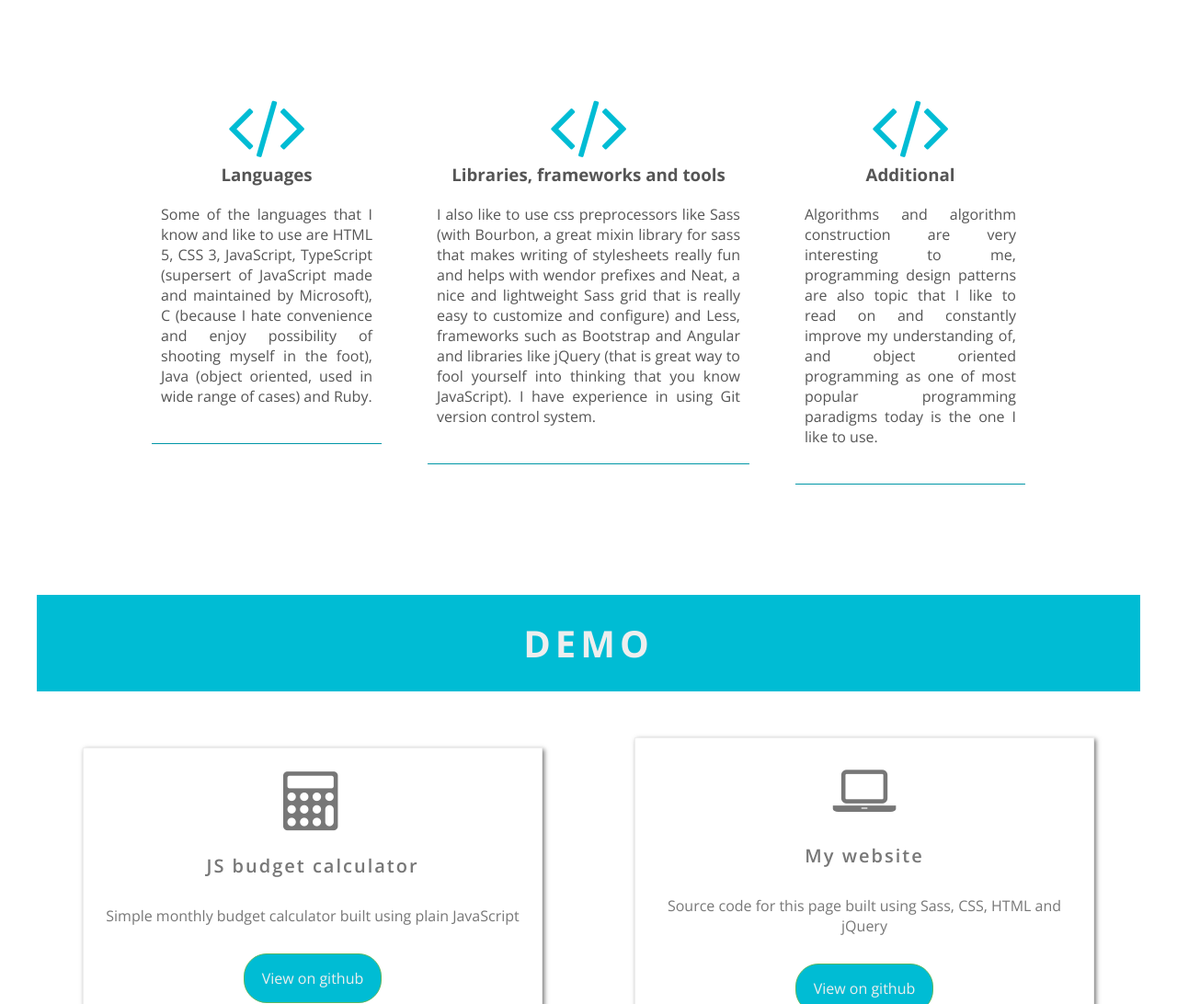
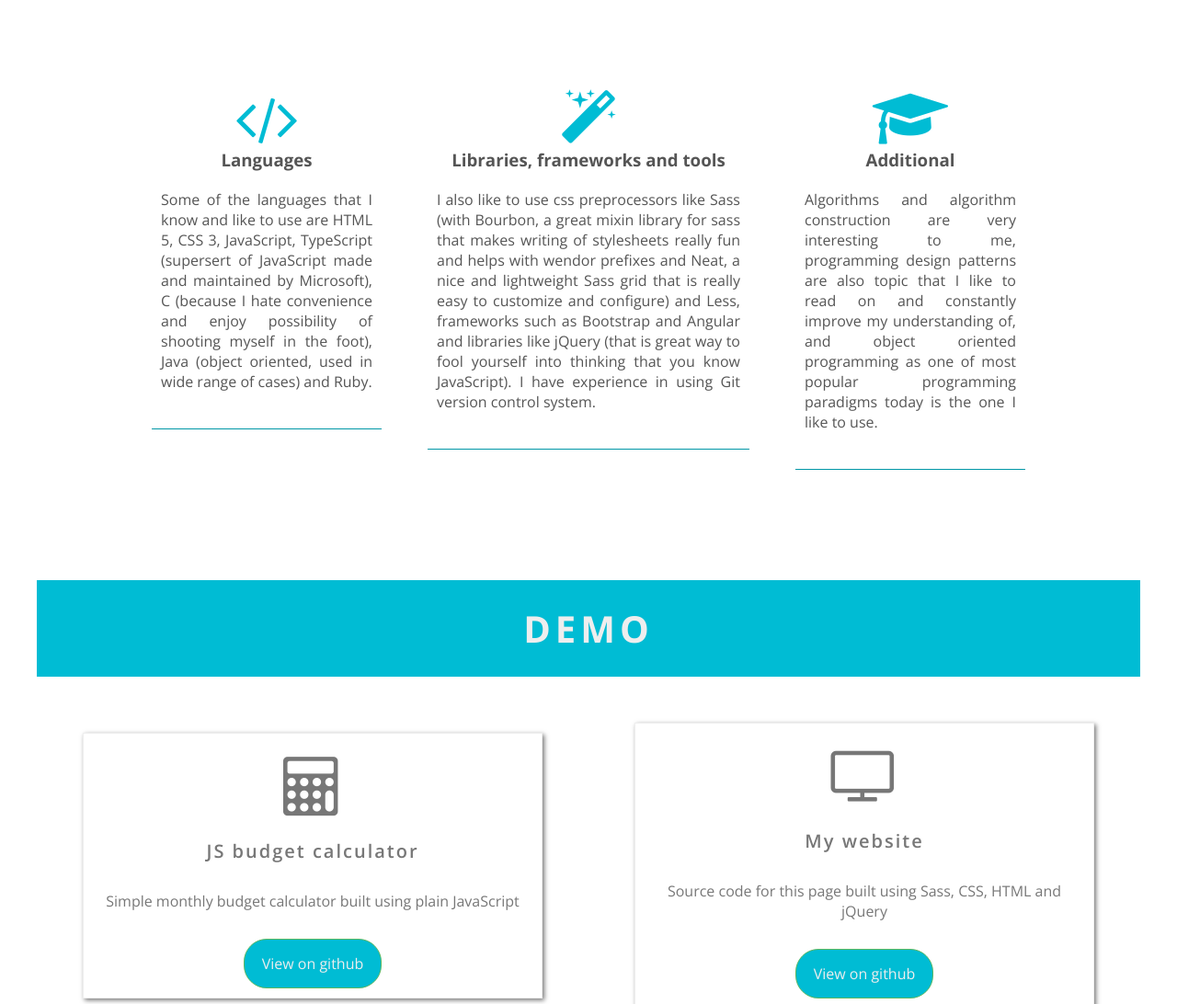
Before and after one commit to milosradibratovic/milosradibratovic.github.io, a plain HTML site: page index.html in a window 1280 px wide. Shown: the part 1245-2337 px from the top of the page at 92% size. Drawn offline with nearby package versions, Linux system fonts and the light colour scheme; some packages are replaced by stand-ins of ours; a script that the page names is missing.

Commit message:
Updated the icons

```diff
--- a/index.html
+++ b/index.html
@@ -57,7 +57,7 @@
           <div id="skill-cards-container">
             <div class="card">
               <div class="icon">
-                <span class="fa fa-code fa-5x" aria-hidden="true"></span>
+                <span class="fa fa-code fa-4x" aria-hidden="true"></span>
               </div>
               <div class="card-title">
                 <h3>Languages</h3>
@@ -70,7 +70,7 @@
             </div>
             <div class="card">
               <div class="icon">
-                <span class="fa fa-code fa-5x" aria-hidden="true"></span>
+                <span class="fa fa-magic fa-4x" aria-hidden="true"></span>
               </div>
               <div class="card-title">
                 <h3>Libraries, frameworks and tools</h3>
@@ -83,7 +83,7 @@
             </div>
             <div class="card">
               <div class="icon">
-                <span class="fa fa-code fa-5x" aria-hidden="true"></span>
+                <span class="fa fa-graduation-cap fa-4x" aria-hidden="true"></span>
               </div>
               <div class="card-title">
                 <h3>Additional</h3>
@@ -115,7 +115,7 @@
         </div>
         <div class="tile">
           <div class="tile-icon">
-            <span class="fa fa-laptop fa-4x"></span>
+            <span class="fa fa-television fa-4x"></span>
           </div>
           <div class="tile-content">
             <h4 class="tile-title">My website</h4>
```
